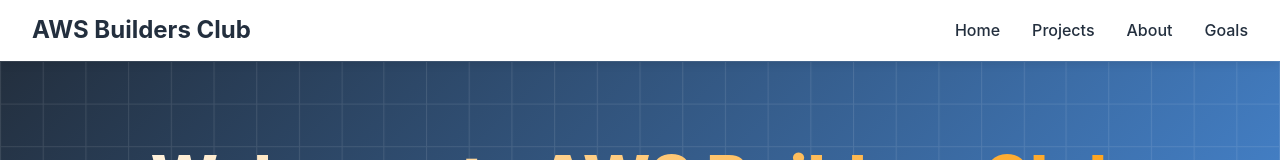
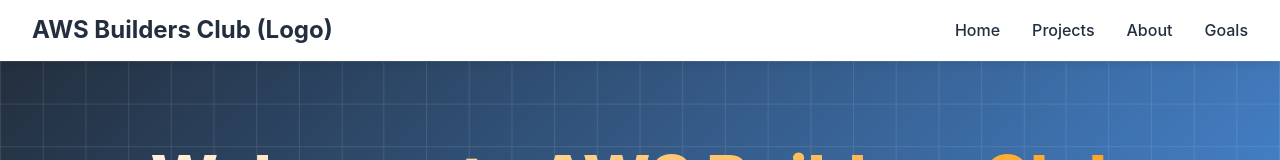
Before and after one commit to zeus2318/AWS-Builder-Club, a React (Create React App) app: page / in a window 1280 px wide. Shown: the top 160 px of the page. Built offline with nearby package versions, Linux system fonts and the light colour scheme.

Commit message:
added project navigation

```diff
--- a/src/App.js
+++ b/src/App.js
@@ -62,7 +62,7 @@
     <div className="app-bg app-text app-font min-height flex-col">
       {/* navigation */}
       <nav className="navbar">
-        <h1 className="navbar-title">AWS Builders Club</h1>
+        <h1 className="navbar-title">AWS Builders Club (Logo)</h1>
         <ul className="navbar-links">
           <li>
             <a href="#home" className="navbar-link" onClick={handleAboutClick2}>
```
